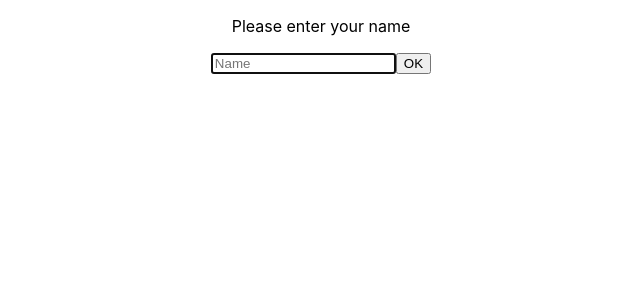
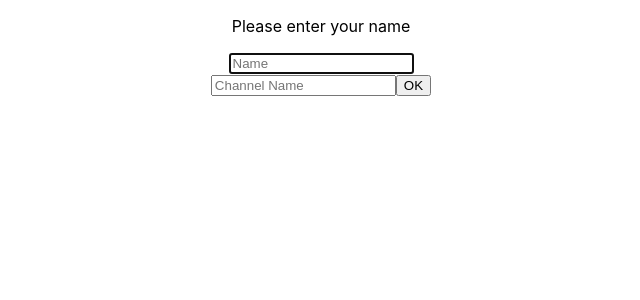
Before and after one commit to Krishan-Nattar/live_data_client, a React (Create React App) app: page / in a window 1280 px wide. Shown: the top 300 px of the page, without its empty margins (319-959 px from the left). Built offline with nearby package versions, Linux system fonts and the light colour scheme.

Commit message:
added custom channel names

```diff
--- a/src/App.js
+++ b/src/App.js
@@ -8,16 +8,21 @@ function App() {
     document.getElementById('inputName').focus();
   },[])
 
-	let [name, setName] = useState('');
+  let [name, setName] = useState('');
+  let [channel, setChannel] = useState('');
 	let [show, setShow] = useState(false);
 
-	const handleChange = (e) => {
+	const handleNameChange = (e) => {
 		setName(e.target.value);
+  };
+
+  const handleChannelChange = (e) => {
+		setChannel(e.target.value);
 	};
 
 	const handleSubmit = (e) => {
 		e.preventDefault();
-		if (name !== '') {
+		if (name !== '' && channel !== '') {
 			setShow(true);
 		}
 	};
@@ -30,9 +35,17 @@ function App() {
 					<input
 						type="text"
 						placeholder="Name"
-						onChange={handleChange}
+						onChange={handleNameChange}
             value={name}
             id="inputName"
+					/>
+          <br />
+          <input
+						type="text"
+						placeholder="Channel Name"
+						onChange={handleChannelChange}
+            value={channel}
+            // id="inputChannel"
 					/>
 					<button type="submit" onClick={handleSubmit}>
 						OK
@@ -40,7 +53,7 @@ function App() {
 				</form>
         </>
 			)}
-			{show && <MeetingRoom name={name} />}
+			{show && <MeetingRoom name={name} channel={channel} />}
 		</div>
 	);
 }
--- a/src/MeetingRoom.js
+++ b/src/MeetingRoom.js
@@ -3,8 +3,8 @@ import socketIOClient from 'socket.io-client';
 
 const MeetingRoom = (props) => {
 	let io = socketIOClient('https://web-rtc-gameserver.herokuapp.com/');
-	let ROOM = 'my_ROOM';
-	let SIGNALING_ROOM = 'my_SIGNALING_ROOM';
+	let ROOM = props.channel;
+	let SIGNALING_ROOM = `${props.channel}z`;
 
 	function processData(message, outsideSource = true) {
 		let messageContainer = document.querySelector('.messageContainer');
```
